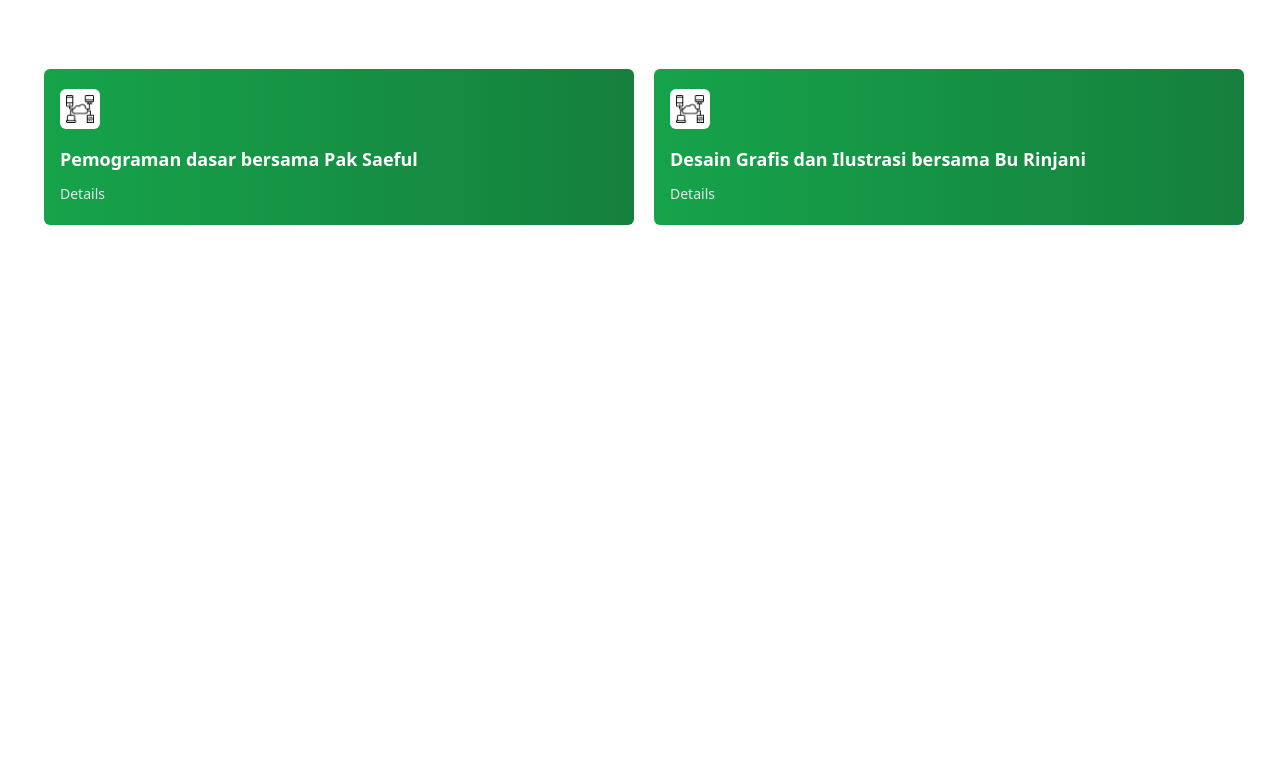
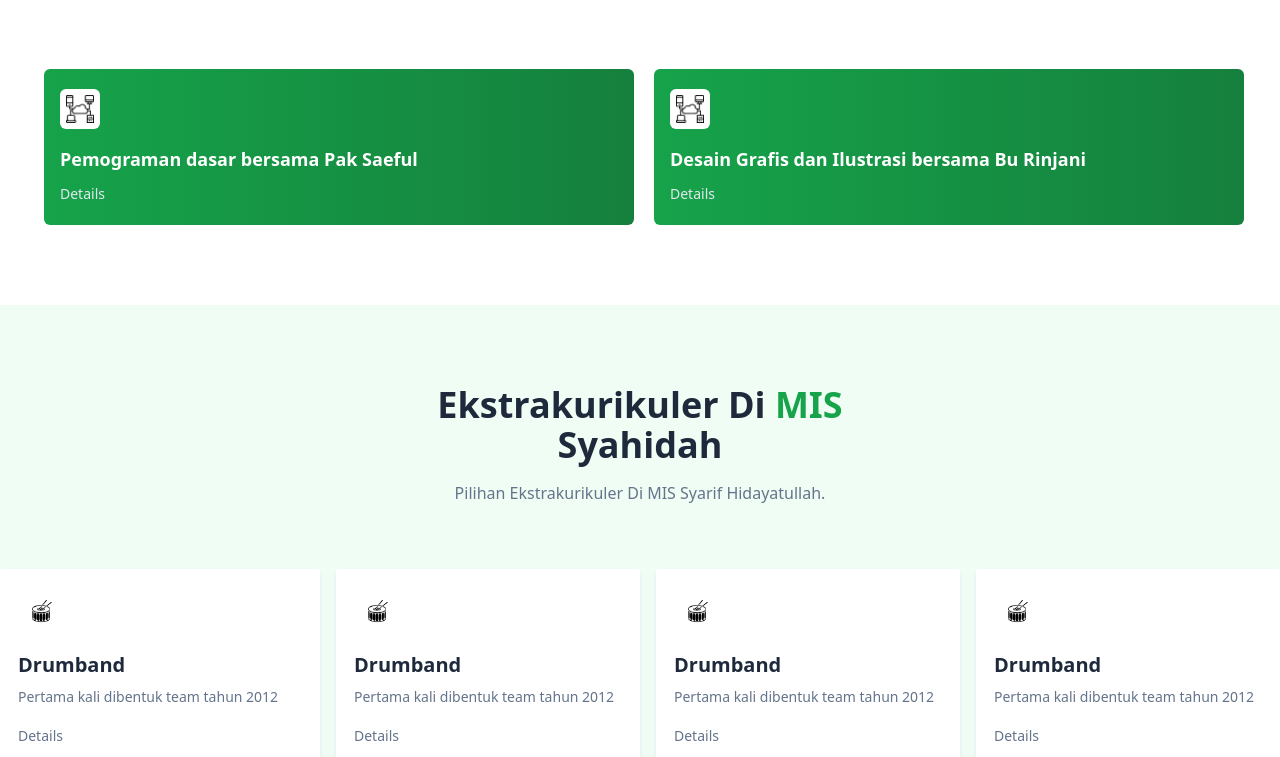
Before and after one commit to musaera/Tailwind-CSS-3, a website: page src/index.html in a window 1280 px wide. Shown: the part 2043-2800 px from the top of the page. Before the commit the page ends 2348 px from the top, so only its background shows below. Drawn offline with Linux system fonts and the light colour scheme.

Commit message:
Added Extracurricular Section

```diff
--- a/src/index.html
+++ b/src/index.html
@@ -358,7 +358,7 @@
             <div class="space-y-3">
               <a
                 href=""
-                class="font-semibold text-xl ☐ text-slate-800 hover:text-blue-600"
+                class="font-semibold text-xl ☐ text-slate-800 hover:text-green-600"
                 >Lingkungan Nyaman</a
               >
               <p class="text-slate-500">
@@ -381,7 +381,7 @@
             <div class="space-y-3">
               <a
                 href=""
-                class="font-semibold text-xl ☐ text-slate-800 hover:text-blue-600"
+                class="font-semibold text-xl ☐ text-slate-800 hover:text-green-600"
                 >Pengajar Kompeten</a
               >
               <p class="text-slate-500">Guru terbaik dengan pengalaman</p>
@@ -402,7 +402,7 @@
             <div class="space-y-3">
               <a
                 href=""
-                class="font-semibold text-xl ☐ text-slate-800 hover:text-blue-600"
+                class="font-semibold text-xl ☐ text-slate-800 hover:text-green-600"
                 >Kerja Sama Luas</a
               >
               <p class="text-slate-500">
@@ -559,5 +559,140 @@
       </div>
     </div>
     <!-- Bagian club end -->
+
+    <!-- bagian ekstra -->
+    <div class="w-full py-20 bg-green-50">
+      <div class="container mx-auto">
+        <!-- header -->
+        <div class="mx-auto text-center mb-16 space-y-4 max-w-xl">
+          <h2 class="font-bold text-slate-800 text-4xl capitalize">
+            Ekstrakurikuler di
+            <span class="text-green-600">MIS</span> Syahidah
+          </h2>
+          <p class="text-slate-500 capitalize">
+            Pilihan Ekstrakurikuler di MIS Syarif Hidayatullah.
+          </p>
+        </div>
+        <!-- header end -->
+
+        <!-- content -->
+        <div class="w-full grid grid-cols-12 space-x-4">
+          <!-- card -->
+          <div
+            class="col-span-3 bg-white rounded-sm p-4 shadow-md shadow-slate-200 border-2 border-white hover:-translate-y-2"
+          >
+            <div
+              class="w-12 h-12 bg-white flex justify-center items-center rounded-md mb-4"
+            >
+              <img
+                src="../public/img/drumband.png"
+                alt="logo drumband"
+                style="width: 80%"
+              />
+            </div>
+            <a
+              href="#"
+              class="block font-bold text-slate-800 text-xl mb-2 hover:text-green-600"
+              >Drumband</a
+            >
+            <p class="font-medium text-sm text-slate-500 mb-4">
+              Pertama kali dibentuk team tahun 2012
+            </p>
+            <a
+              href=""
+              class="font-medium text-sm text-slate-500 capitalize hover:text-green-600"
+              >details</a
+            >
+          </div>
+          <!-- card end -->
+          <!-- card -->
+          <div
+            class="col-span-3 bg-white rounded-sm p-4 shadow-md shadow-slate-200 border-2 border-white hover:-translate-y-2"
+          >
+            <div
+              class="w-12 h-12 bg-white flex justify-center items-center rounded-md mb-4"
+            >
+              <img
+                src="../public/img/drumband.png"
+                alt="logo drumband"
+                style="width: 80%"
+              />
+            </div>
+            <a
+              href="#"
+              class="block font-bold text-slate-800 text-xl mb-2 hover:text-green-600"
+              >Drumband</a
+            >
+            <p class="font-medium text-sm text-slate-500 mb-4">
+              Pertama kali dibentuk team tahun 2012
+            </p>
+            <a
+              href=""
+              class="font-medium text-sm text-slate-500 capitalize hover:text-green-600"
+              >details</a
+            >
+          </div>
+          <!-- card end -->
+          <!-- card -->
+          <div
+            class="col-span-3 bg-white rounded-sm p-4 shadow-md shadow-slate-200 border-2 border-white hover:-translate-y-2"
+          >
+            <div
+              class="w-12 h-12 bg-white flex justify-center items-center rounded-md mb-4"
+            >
+              <img
+                src="../public/img/drumband.png"
+                alt="logo drumband"
+                style="width: 80%"
+              />
+            </div>
+            <a
+              href="#"
+              class="block font-bold text-slate-800 text-xl mb-2 hover:text-green-600"
+              >Drumband</a
+            >
+            <p class="font-medium text-sm text-slate-500 mb-4">
+              Pertama kali dibentuk team tahun 2012
+            </p>
+            <a
+              href=""
+              class="font-medium text-sm text-slate-500 capitalize hover:text-green-600"
+              >details</a
+            >
+          </div>
+          <!-- card end -->
+          <!-- card -->
+          <div
+            class="col-span-3 bg-white rounded-sm p-4 shadow-md shadow-slate-200 border-2 border-white hover:-translate-y-2"
+          >
+            <div
+              class="w-12 h-12 bg-white flex justify-center items-center rounded-md mb-4"
+            >
+              <img
+                src="../public/img/drumband.png"
+                alt="logo drumband"
+                style="width: 80%"
+              />
+            </div>
+            <a
+              href="#"
+              class="block font-bold text-slate-800 text-xl mb-2 hover:text-green-600"
+              >Drumband</a
+            >
+            <p class="font-medium text-sm text-slate-500 mb-4">
+              Pertama kali dibentuk team tahun 2012
+            </p>
+            <a
+              href=""
+              class="font-medium text-sm text-slate-500 capitalize hover:text-green-600"
+              >details</a
+            >
+          </div>
+          <!-- card end -->
+        </div>
+        <!-- content end -->
+      </div>
+    </div>
+    <!-- bagian ekstra end -->
   </body>
 </html>
```
Also changed, not shown: public/img/drumband.png (added), src/output.css.
